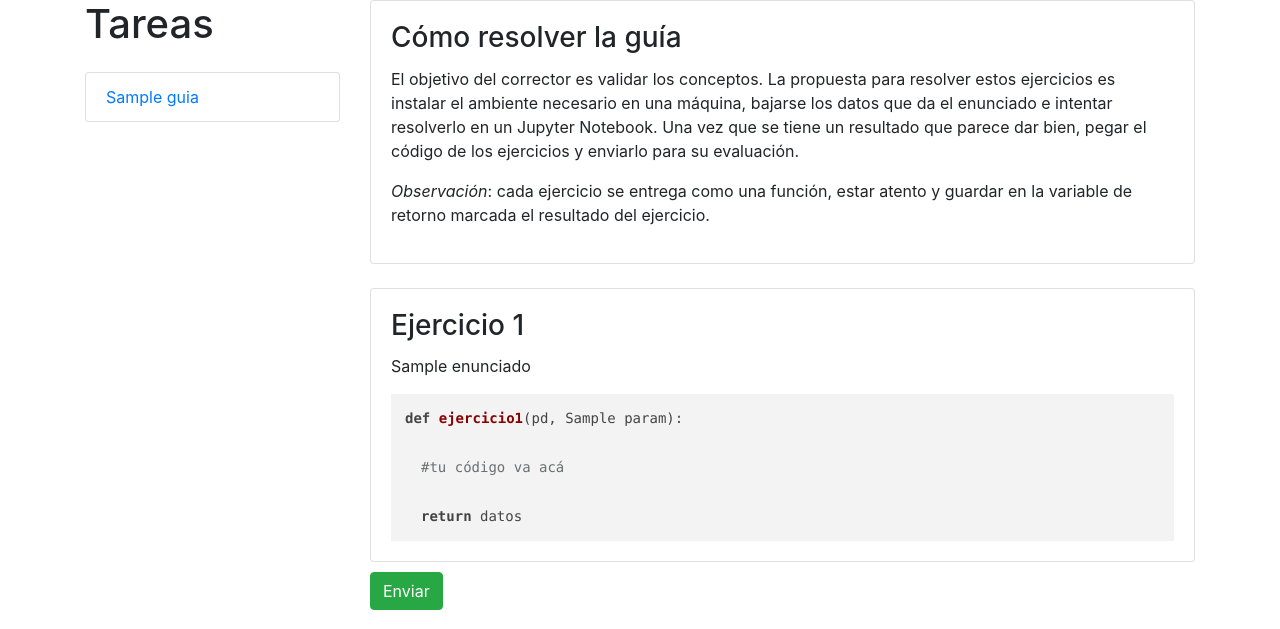
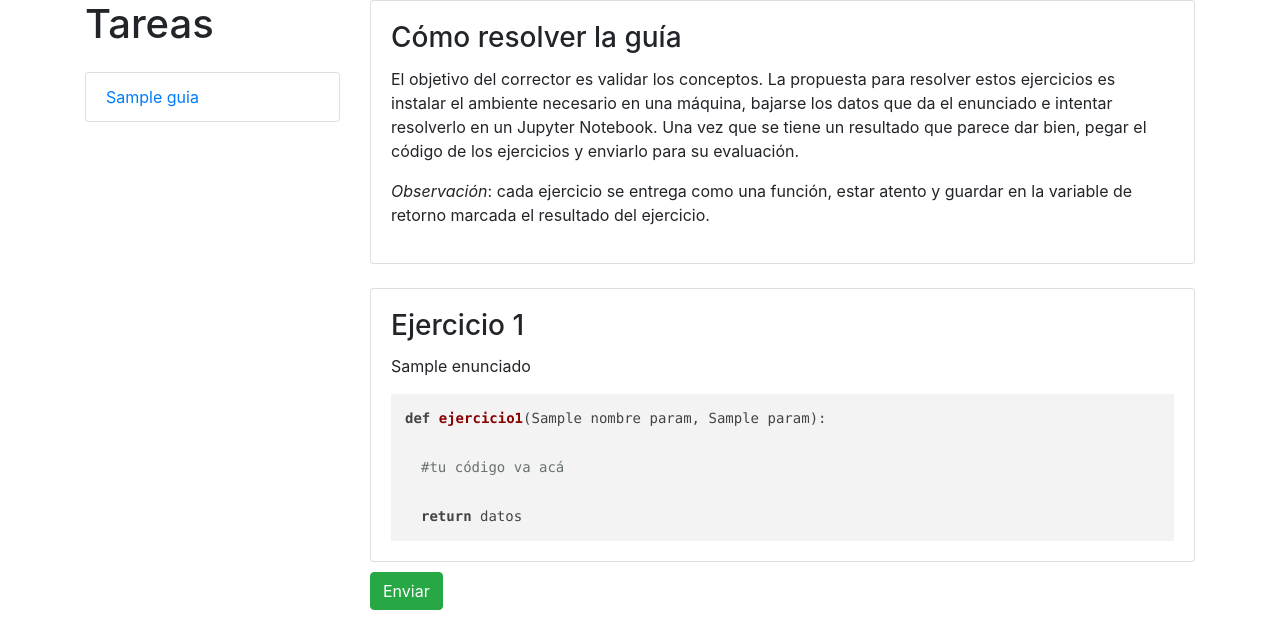
Before and after one commit to Roj/corrector, a Flask app: template templates/guia.html in a window 1280 px wide. Shown: the part 80-709 px from the top of the page. Run offline with Flask 2, Linux system fonts and the light colour scheme; the template is opened without the code that fills it: most values are stand-ins (such as "Sample title", 1, 10 or a date in 2020); parts of the project's set-up code (start-up, migrations or seed data) failed here and were passed over; some libraries are stand-ins or nearby versions.

Commit message:
El nombre del parámetro se carga desde el yaml.

```diff
--- a/app.py
+++ b/app.py
@@ -31,7 +31,8 @@ def mostrar_guia(titulo):
         guias = corrector.nombres_guias(),
         guia_actual = titulo,
         ejercicios = ejercicios,
-        params = params)
+        params = params,
+        nombre_param = corrector.nombre_parametro_de(titulo))
 
 @app.route("/guia/<titulo>/entregar", methods=["POST"])
 def entregar_guia(titulo):
--- a/corrector.py
+++ b/corrector.py
@@ -28,6 +28,9 @@ class Corrector:
 
     def ejercicios_de(self, titulo):
         return self.guias[titulo]["ejercicios"]
+
+    def nombre_parametro_de(self, titulo):
+        return self.guias[titulo]["nombre_parametro"]
 
     def preparar_trabajo(self, codigos, nombre_guia):
         archivos = [ej["archivos_entrada"] for ej in self.guias[nombre_guia]["ejercicios"]]
--- a/guias/pandas.yml
+++ b/guias/pandas.yml
@@ -1,4 +1,5 @@
 titulo: Pandas
+nombre_parametro: pd
 ejercicios:
   -
     enunciado: >-
--- a/guias/spark.yml
+++ b/guias/spark.yml
@@ -1,4 +1,5 @@
 titulo: Spark
+nombre_parametro: context
 ejercicios:
   -
     enunciado: >-
--- a/templates/guia.html
+++ b/templates/guia.html
@@ -37,7 +37,7 @@
             <img src="{{ url_for('static', filename='alien.svg') }}"/>
            <span class="message">Todo OK</span>
         </div>
-        <pre class="topborder"><code class="python" onclick="$('#ej{{i}}code')[0].focus()">def ejercicio{{i+1}}(pd, {{params[i]}}):</code></pre>
+        <pre class="topborder"><code class="python" onclick="$('#ej{{i}}code')[0].focus()">def ejercicio{{i+1}}({{nombre_param}}, {{params[i]}}):</code></pre>
         <pre><code class="python indented editor" contenteditable id="ej{{i}}code">#tu código va acá</code></pre>
         <pre><code class="python indented" onclick="$('#ej{{i}}code')[0].focus()">return datos</code></pre>
       </div>
```
